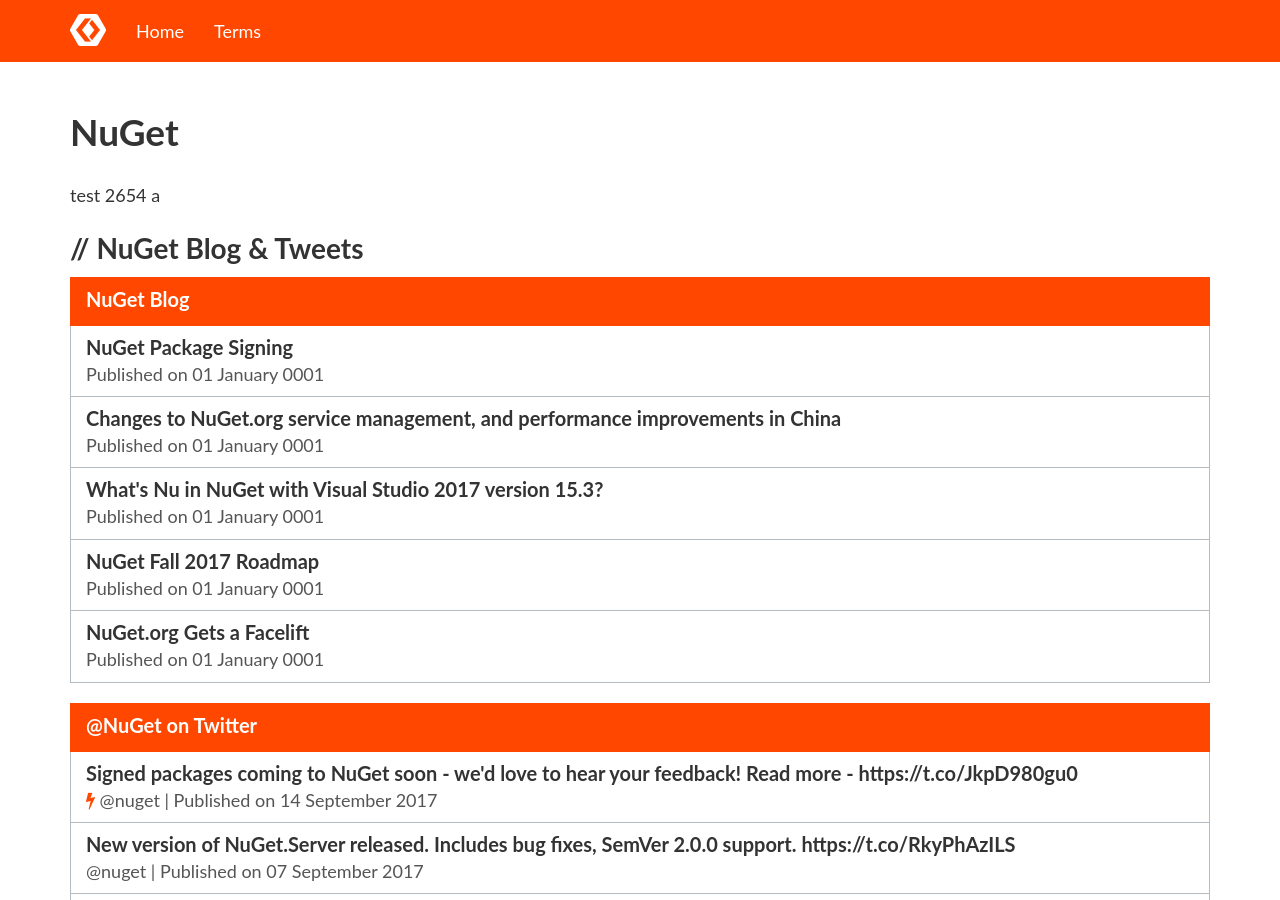
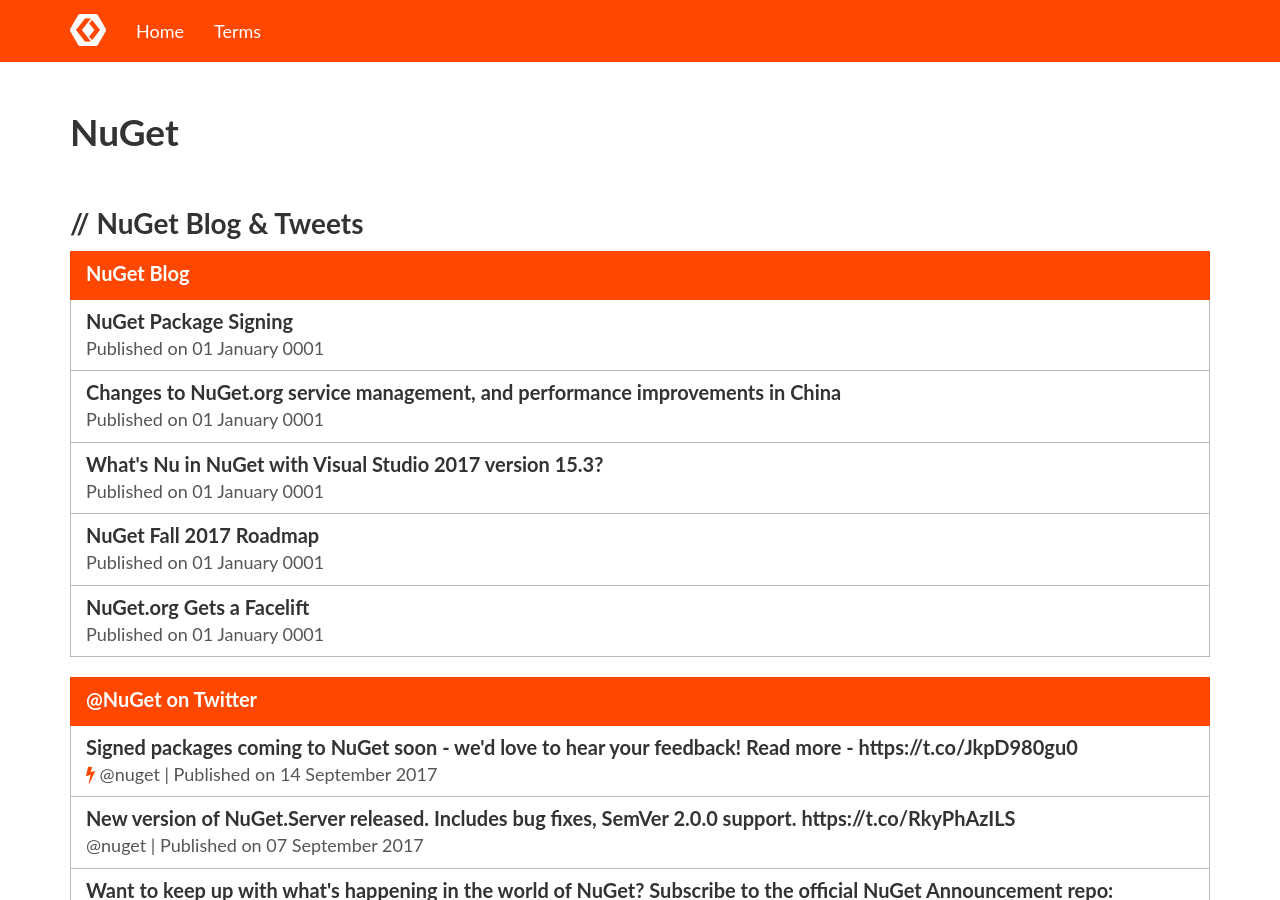
Before and after one commit to Code-Inside/KnowYourStack, a Jekyll site: the page built from _pages/nuget.html, in a window 1280 px wide and 900 px high. Built offline with Jekyll 4.4.1, drawn with Linux system fonts in a browser that asks for light colours; nearby versions of some CDN libraries.

Commit message:
Update CheckForEmptyData.html

```diff
--- a/_includes/CheckForEmptyData.html
+++ b/_includes/CheckForEmptyData.html
@@ -1,7 +1,3 @@
-{% if include.data.RunDurationInMilliseconds %}
-
- test {{include.data.RunDurationInMilliseconds}} a
-{% else %}
+{% if include.data == nil %}
 <div class="alert alert-info" role="alert">Our crawler needs some time to pick up the latest config and data information. You should see some content here within the next 24 hours. Thanks for your patience!</div>
-
 {% endif %}
```
